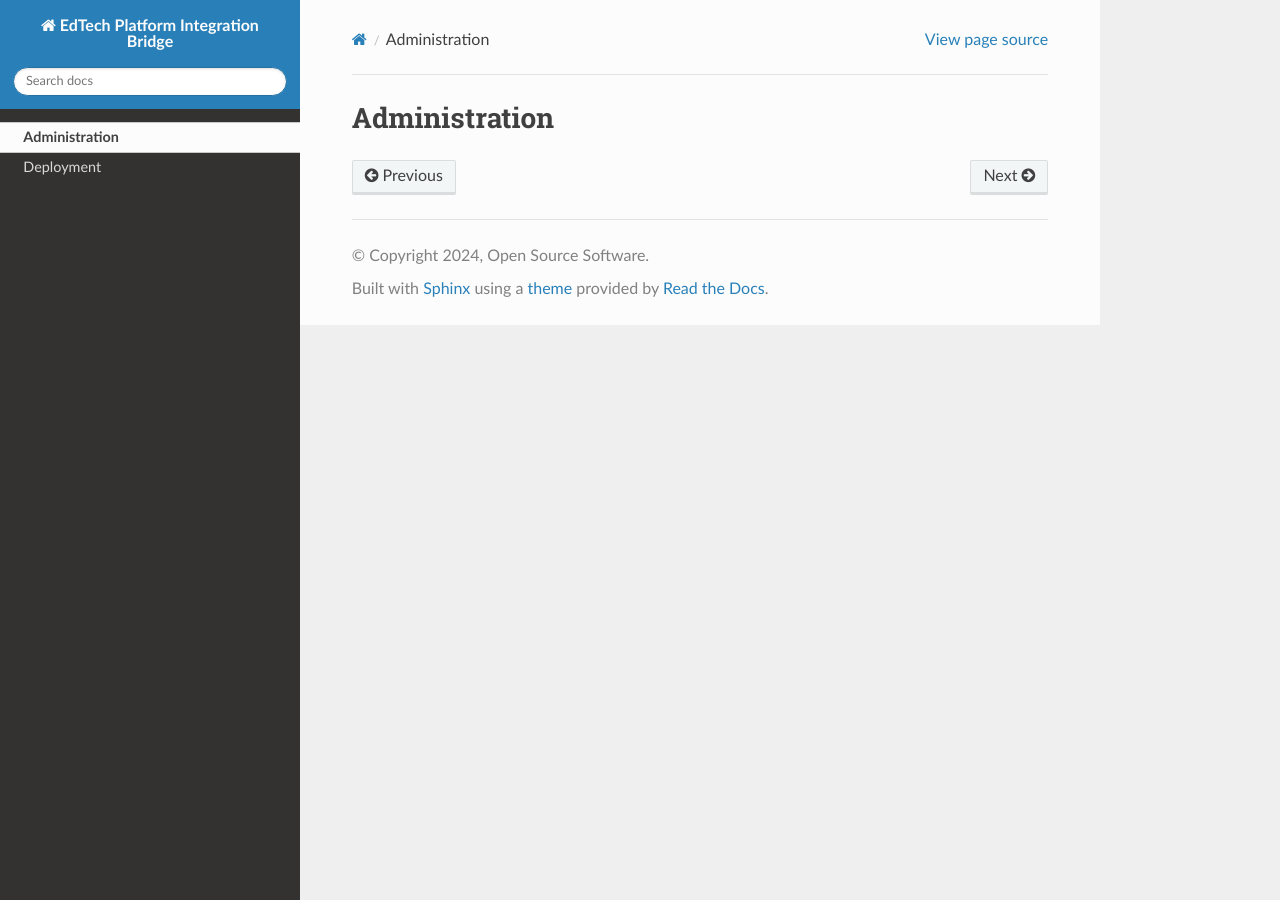
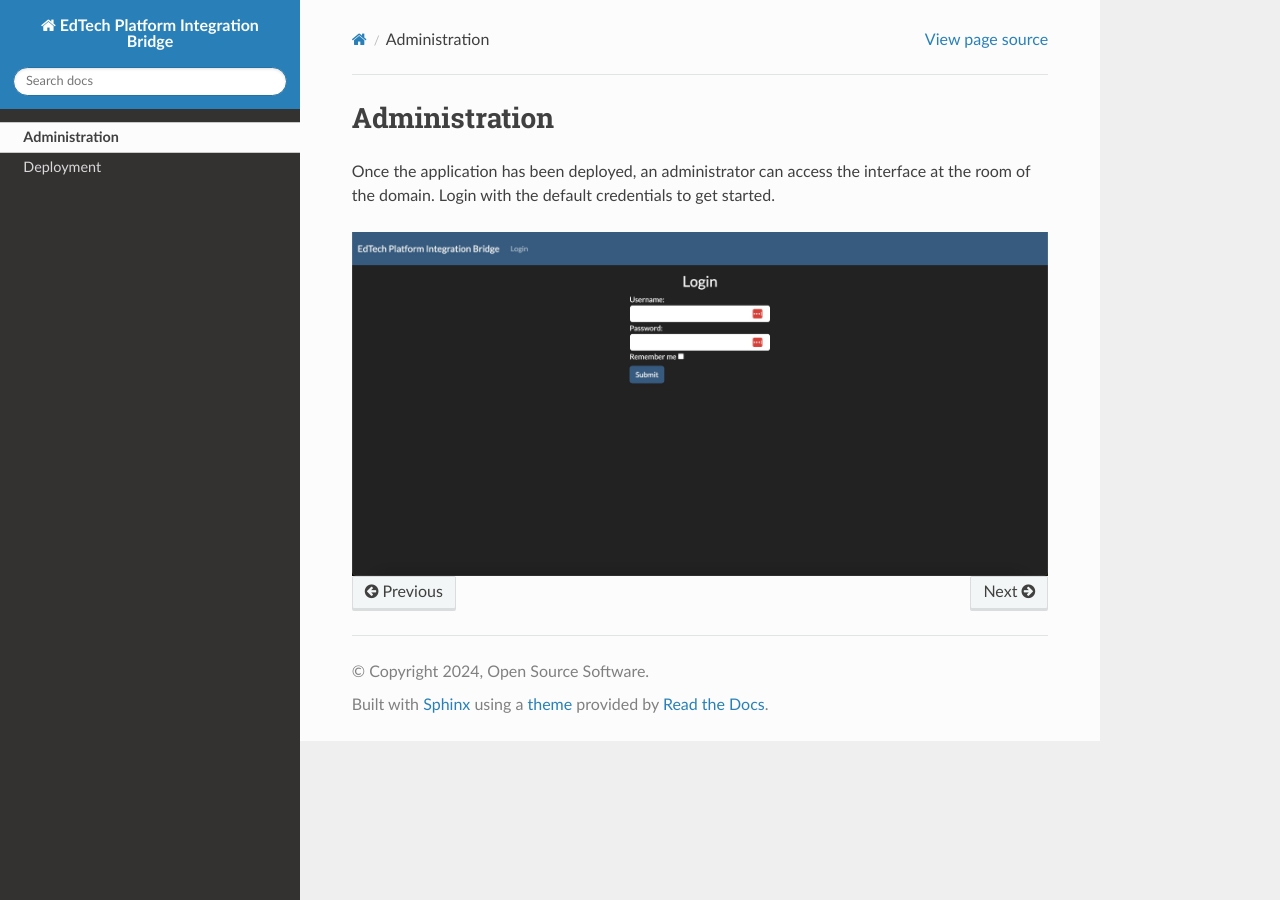
Before and after one commit to eharvey71/edtech-platform-integration-bridge, a Sphinx documentation site: the page built from docs/administration.rst, in a window 1280 px wide. Built offline with Sphinx 7.4.7 and the Read the Docs theme 2.0.0, drawn with Linux system fonts in a browser that asks for light colours.

Commit message:
admin docs test

```diff
--- a/docs/administration.rst
+++ b/docs/administration.rst
@@ -2,3 +2,10 @@
 
 Administration
 ==============
+
+Once the application has been deployed, an administrator can access the interface at the room of the domain.
+Login with the default credentials to get started.
+
+.. image:: img/loginpage.jpg
+   :alt: Login Page
+   :align: center
--- a/docs/index.rst
+++ b/docs/index.rst
@@ -2,15 +2,11 @@
 
 Contents
 --------
-
-:ref:`admin-docs-ref`
-:ref:`deployment-docs-ref`
 
 .. toctree::
 
    administration
    deployment
 
-
 .. note::
   This product is not affiliated with Kaltura, Inc and utilizes the existing Kaltura vPaaS for development against their current APIs.
```
Also changed, not shown: docs/img/loginpage.jpg (added).
